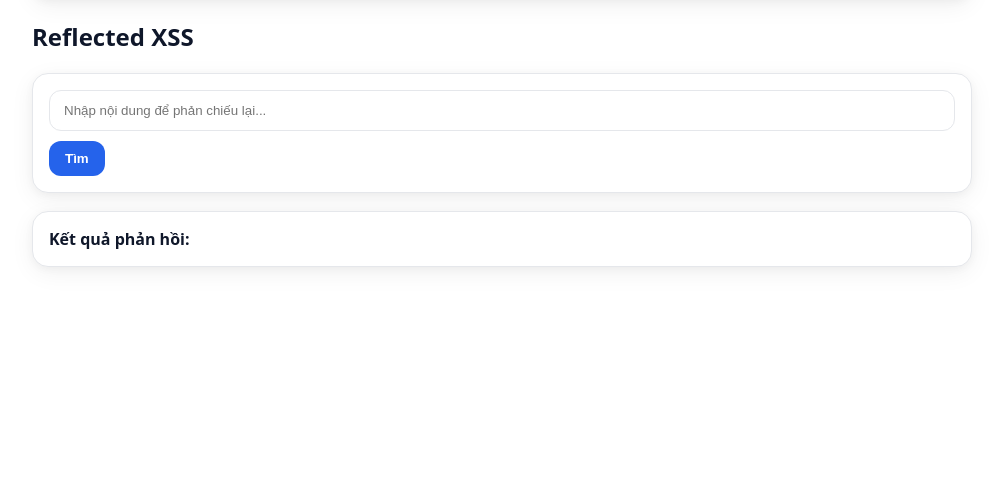
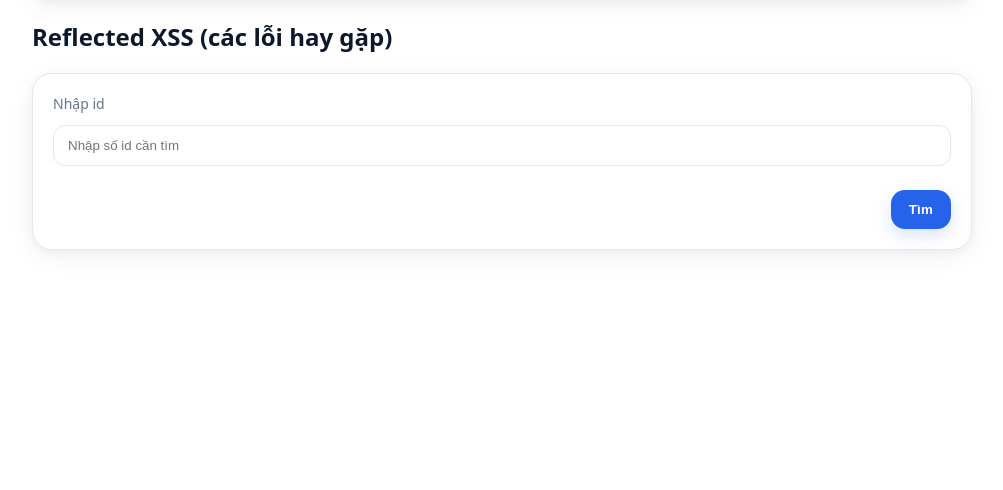
Before and after one commit to dtkien205/WebVulnerabilitiesLab, a Flask app: page / in a window 1280 px wide. Shown: the part 183-673 px from the top of the page, without its empty margins (138-1141 px from the left). Run offline with Flask 2, Linux system fonts and the light colour scheme.

Commit message:
update reflected-xss

```diff
--- a/xss-lab/app.py
+++ b/xss-lab/app.py
@@ -7,18 +7,44 @@ app.config['SECRET_KEY'] = 'dev'
 DB_PATH = os.path.join(os.path.dirname(__file__), 'xsslab.sqlite3')
 
 def init_db():
-    if not os.path.exists(DB_PATH):
-        conn = sqlite3.connect(DB_PATH)
-        cur = conn.cursor()
-        cur.execute("""
-            CREATE TABLE comments(
-                id INTEGER PRIMARY KEY AUTOINCREMENT,
-                author TEXT NOT NULL,
-                content TEXT NOT NULL
-            )
-        """)
-        conn.commit()
-        conn.close()
+    """Tạo bảng nếu chưa có và seed dữ liệu mẫu cho items."""
+    conn = sqlite3.connect(DB_PATH)
+    cur = conn.cursor()
+
+    # Bảng comments (demo Stored XSS)
+    cur.execute("""
+        CREATE TABLE IF NOT EXISTS comments(
+            id INTEGER PRIMARY KEY AUTOINCREMENT,
+            author TEXT NOT NULL,
+            content TEXT NOT NULL
+        )
+    """)
+
+    # Bảng items (truy vấn theo id trên trang reflected)
+    cur.execute("""
+        CREATE TABLE IF NOT EXISTS items(
+            id INTEGER PRIMARY KEY AUTOINCREMENT,
+            name TEXT NOT NULL,
+            price REAL NOT NULL DEFAULT 0.0,
+            description TEXT DEFAULT ''
+        )
+    """)
+
+    # Seed dữ liệu items nếu trống
+    cur.execute("SELECT COUNT(*) FROM items")
+    if cur.fetchone()[0] == 0:
+        cur.executemany(
+            "INSERT INTO items(name, price, description) VALUES (?, ?, ?)",
+            [
+                ("Blue Widget", 9.99, "A small blue widget."),
+                ("Red Gadget", 19.50, "Red gadget with multiple uses."),
+                ("Pro Hammer", 49.90, "Professional grade hammer."),
+                ("Deluxe Chair", 129.99, "Comfortable deluxe chair."),
+            ]
+        )
+
+    conn.commit()
+    conn.close()
 
 # GỌI TRỰC TIẾP KHI APP KHỞI ĐỘNG
 init_db()
@@ -26,9 +52,23 @@ init_db()
 # 1) REFLECTED XSS
 @app.route('/')
 def index_reflected():
-    # LỖ HỔNG: trả lại trực tiếp chuỗi 'q' theo kiểu unsafe trong template (|safe)
+    # q dùng để demo JS-context XSS trong template
     q = request.args.get('q', '')
-    return render_template('index_reflected.html', q=q)
+
+    # Nếu q là số -> truy vấn items theo id
+    item = None
+    try:
+        q_int = int(q)
+        conn = sqlite3.connect(DB_PATH)
+        cur = conn.cursor()
+        cur.execute("SELECT id, name, price, description FROM items WHERE id = ?", (q_int,))
+        item = cur.fetchone()
+        conn.close()
+    except Exception:
+        # q không phải số (hoặc lỗi) -> không truy vấn
+        pass
+
+    return render_template('index_reflected.html', q=q, item=item)
 
 # 2) STORED XSS
 @app.route('/comments', methods=['GET', 'POST'])
@@ -53,8 +93,7 @@ def comments_stored():
 # 3) DOM-BASED XSS
 @app.route('/dom')
 def dom_based():
-    # Trang này không render gì nguy hiểm từ server.
-    # LỖ HỔNG ở JS: lấy query/hash và .innerHTML thẳng vào DOM.
+    # LỖ HỔNG ở JS: lấy query/hash và innerHTML thẳng vào DOM (trong template)
     return render_template('dom_based.html')
 
 if __name__ == '__main__':
--- a/xss-lab/templates/comments_stored.html
+++ b/xss-lab/templates/comments_stored.html
@@ -12,7 +12,6 @@
     <div class="form-row">
         <label class="label" for="content">Nội dung bình luận</label>
         <textarea id="content" name="content" class="textarea" placeholder="Nhập nội dung bình luận"></textarea>
-        <div class="help">Gợi ý: thử &lt;svg/onload=alert('stored')&gt; (dành cho demo lỗ hổng).</div>
     </div>
 
     <div class="btn-row">
--- a/xss-lab/templates/index_reflected.html
+++ b/xss-lab/templates/index_reflected.html
@@ -1,19 +1,38 @@
 {% extends "base.html" %}
 {% block content %}
 
-<h2>Reflected XSS</h2>
+<h2>Reflected XSS (các lỗi hay gặp)</h2>
 
-<form method="get" action="/">
-    <input type="text" name="q" placeholder="Nhập nội dung để phản chiếu lại..." value="{{ q }}">
-    <button type="submit">Tìm</button>
+<form method="get" action="/" class="form">
+    <div class="form-row">
+        <label class="label" for="q">Nhập id</label>
+        <input id="q" type="text" name="q" class="input" placeholder="Nhập số id cần tìm" value="{{ q }}">
+    </div>
+    <div class="btn-row">
+        <button type="submit" class="btn-primary">Tìm</button>
+    </div>
 </form>
 
+<!-- JS context injection (không tojson/không ép kiểu) -->
+<script>
+    // VULN: nếu q không phải số, có thể thoát lệnh JS
+    var id = {{ q }};
+</script>
+
+
+<!-- Kết quả truy vấn items khi q là số -->
+{% if item %}
 <div class="card">
-    <strong>Kết quả phản hồi:</strong>
-    <div>
-        <!-- LỖ HỔNG: dùng |safe khiến nội dung q được chèn thẳng vào DOM -->
-        {{ q | safe }}
-    </div>
+    <strong>Kết quả items theo id = {{ item[0] }}</strong>
+    <pre>ID: {{ item[0] }}
+Tên: {{ item[1] }}
+Giá: {{ "%.2f"|format(item[2]) }}
+Mô tả: {{ item[3] }}</pre>
 </div>
+{% elif q %}
+<div class="card">
+    <em class="muted">Hãy nhập số id để tìm</em>
+</div>
+{% endif %}
 
 {% endblock %}
```
Also changed, not shown: xss-lab/README.md, xss-lab/xsslab.sqlite3.
